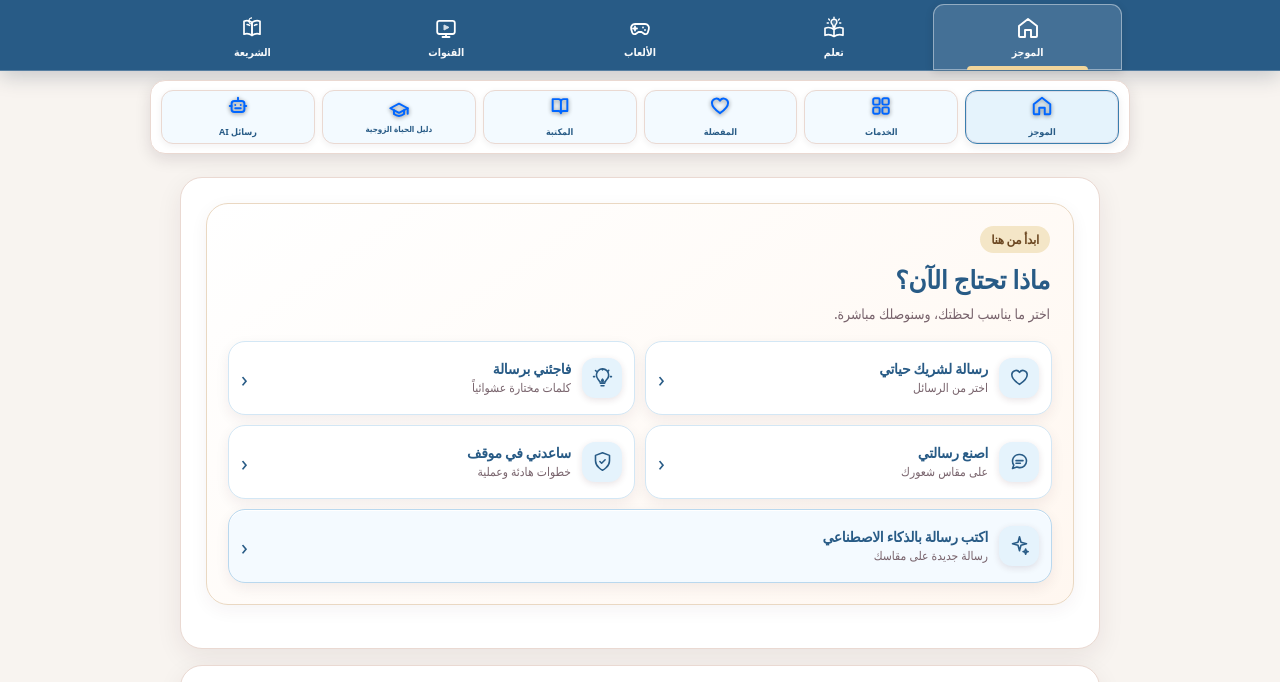
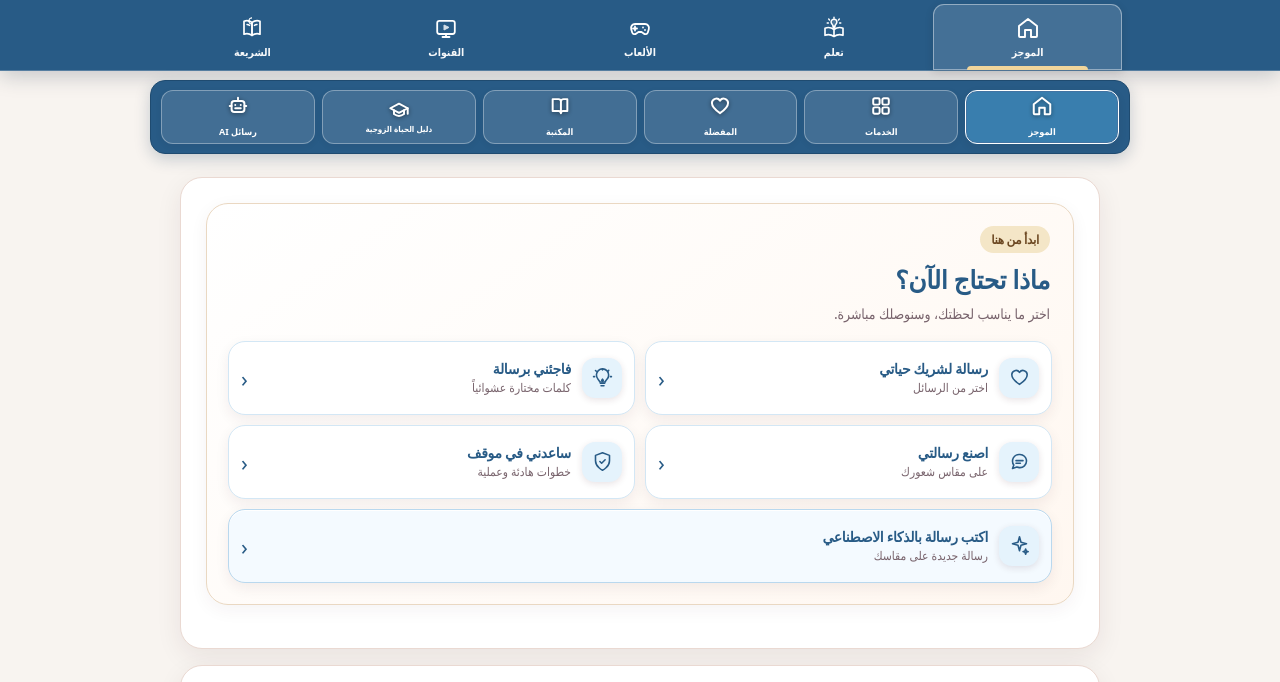
Before and after one commit to etudiantourg-cmyk/bein-qalbein, a plain HTML site: page index.html in a window 1280 px wide. Shown: the part 50-732 px from the top of the page. Drawn offline with Linux system fonts and the light colour scheme; a web font is replaced by a local one.

Commit message:
Set clear blue color for home shortcut bar

```diff
--- a/app.css
+++ b/app.css
@@ -1167,3 +1167,25 @@ body.dark-mode .home-top-shortcuts .home-shortcut>svg{color:#a9d1ff;stroke:#a9d1
 @media(prefers-reduced-motion:reduce){
  .sharia-panel-content,.sharia-door,.qibla-needle{animation:none;transition:none}
 }
+
+
+/* Requested home shortcut bar color: clear blue strip with readable white controls. */
+.home-top-shortcuts{
+ background:#285b86!important;
+ border-color:#1f4b70!important;
+ box-shadow:0 5px 16px rgba(20,55,85,.22)!important;
+}
+.home-top-shortcuts .home-shortcut{
+ background:rgba(255,255,255,.12)!important;
+ border-color:rgba(255,255,255,.34)!important;
+ color:#fff!important;
+}
+.home-top-shortcuts .home-shortcut>svg,
+.home-top-shortcuts .home-shortcut>svg *{
+ color:#fff!important;stroke:#fff!important;
+}
+.home-top-shortcuts .home-shortcut.is-selected{
+ background:#397eae!important;
+ border-color:#fff!important;
+ color:#fff!important;
+}
```
